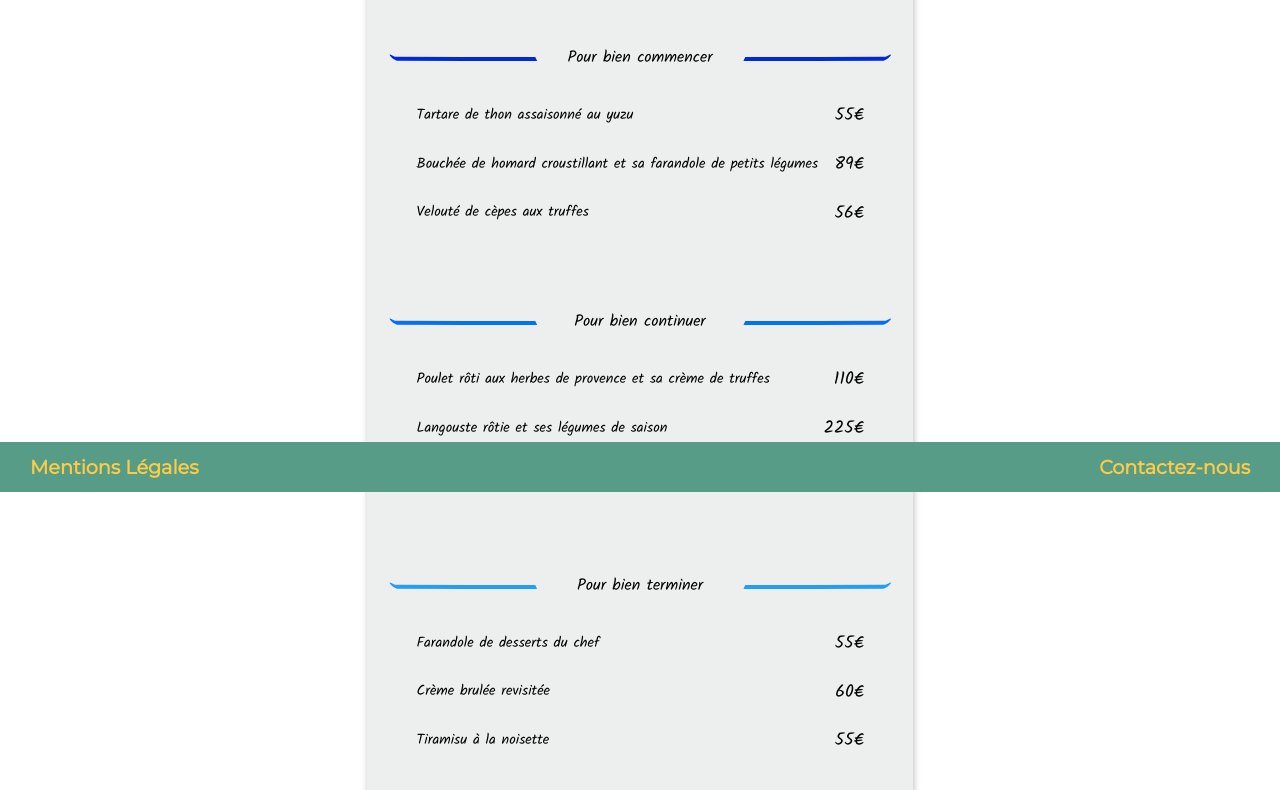
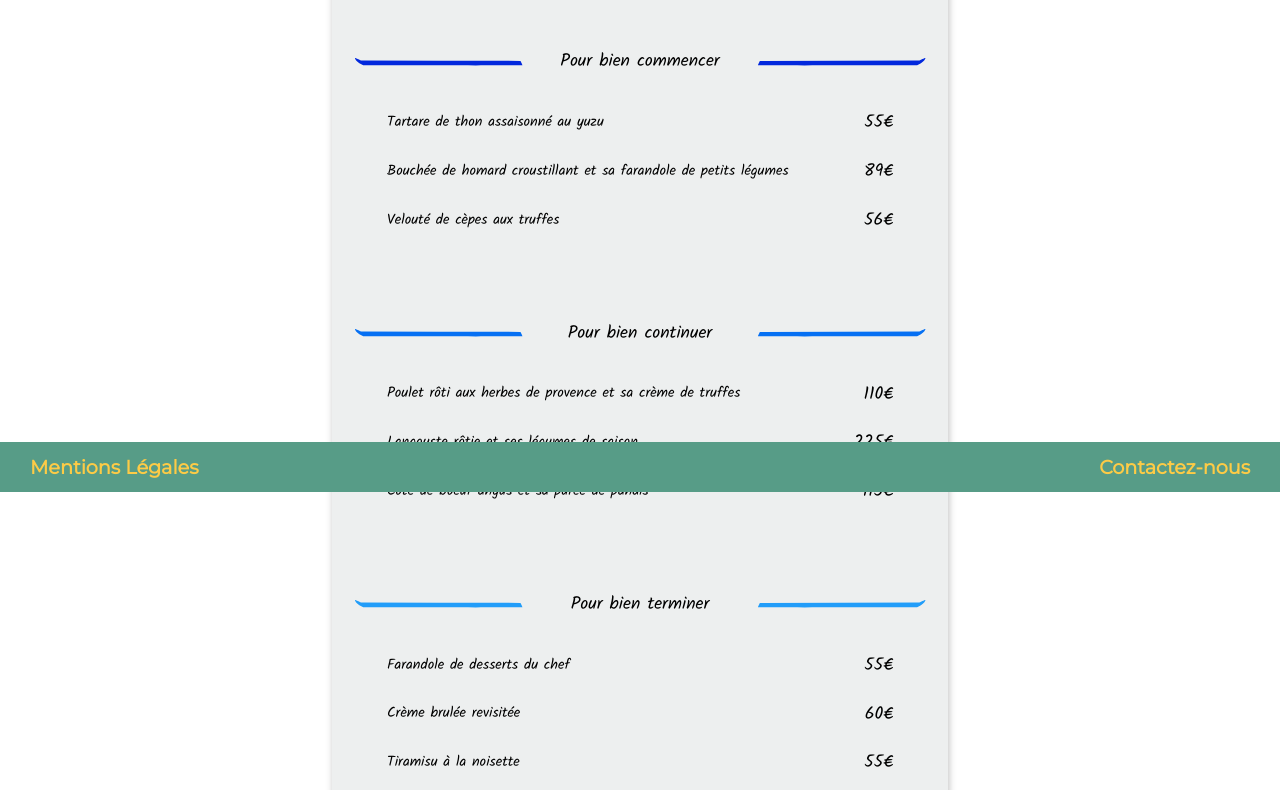
Before and after one commit to remymerienne/ohmyfood, a plain HTML site: page menu3.html in a window 1280 px wide. Shown: the part 308-1098 px from the top of the page. Drawn offline with Linux system fonts and the light colour scheme.

Commit message:
Correction de la mise en page avec modification du bloc 'container'. Correction de la structure générale des menus.

```diff
--- a/sass/layouts/_container.scss
+++ b/sass/layouts/_container.scss
@@ -2,6 +2,7 @@
 Block conteneur général
 -----------------------------------------------*/
 .container {
-    width: 60%;
-    margin: 20px auto 90px auto;
+    width: 100%;
+    margin-top: 30px;
+    margin-bottom: 90px;
 }
--- a/sass/layouts/_menu.scss
+++ b/sass/layouts/_menu.scss
@@ -10,7 +10,7 @@ Structure générale des pages de menus
 
 // Block menu de restaurant
 .menu {
-    width: 66%;
+    width: 45%;
     margin: 20px auto 0px auto;
     box-shadow: 1px 1px 7px silver;
 
@@ -34,6 +34,11 @@ Structure générale des pages de menus
         .svg {
             width: 30%;
         }
+
+        // Titre de section
+        h4 {
+            font-size: 1.1em;
+        }
     }
 
     // Block contenant les plats et les prix
--- a/sass/pages/_index.scss
+++ b/sass/pages/_index.scss
@@ -4,6 +4,8 @@ Page d'accueil
 
 // Blocks des restaurants
 .restos {
+    width: 60%;
+    margin: 0px auto 0px auto;
     display: flex;
     flex-wrap: wrap;
     justify-content: center;
@@ -34,7 +36,7 @@ Page d'accueil
     display: flex;
     align-items: center;
     justify-content: center;
-    width: 40%;
+    width: 25%;
     height: 45px;
     margin: 30px auto 0px auto;
     text-align: center;
--- a/sass/pages/_menu1.scss
+++ b/sass/pages/_menu1.scss
@@ -6,7 +6,7 @@ Premier menu
     background-color: #fde0dc;
     color: $menu1-color;
     padding: 30px 60px 40px 60px;
-    width: 58%;
+    width: 40%;
 
     // Nom du restaurant
     h3 {
--- a/sass/pages/_menu2.scss
+++ b/sass/pages/_menu2.scss
@@ -58,6 +58,6 @@ Deuxième menu
 
 // Retrait par rapport à l'en-tête
 .section-menu__contain {
-    margin-left: 30px;
-    margin-right: 30px;
+    margin-left: 35px;
+    margin-right: 35px;
 }
--- a/sass/pages/_menu3.scss
+++ b/sass/pages/_menu3.scss
@@ -16,10 +16,7 @@ Troisième menu
         -webkit-background-clip: text;
         color: transparent;
     }
-
-    // Titres de sections
     h4 {
-        font-size: 1em;
         font-weight: 400;
     }
 
@@ -62,6 +59,6 @@ Troisième menu
 
 // Retrait par rapport à l'en-tête
 .section-menu__contain {
-    margin-left: 30px;
-    margin-right: 30px;
+    margin-left: 35px;
+    margin-right: 35px;
 }
```
Also changed, not shown: sass/index.css, sass/main.css, sass/mentions-legales.css, sass/menu1.css, sass/menu2.css, sass/menu3.css, 6 other files.
